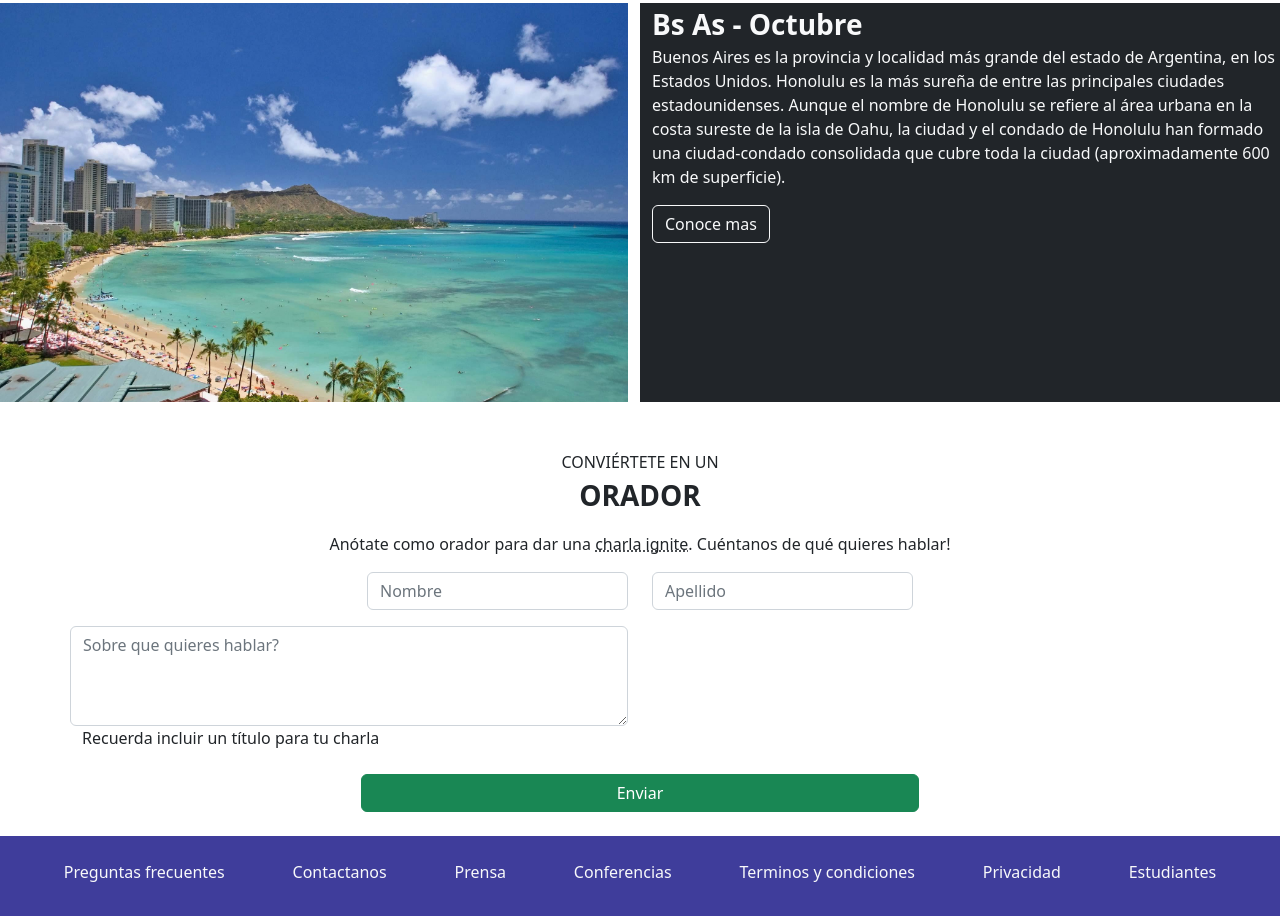
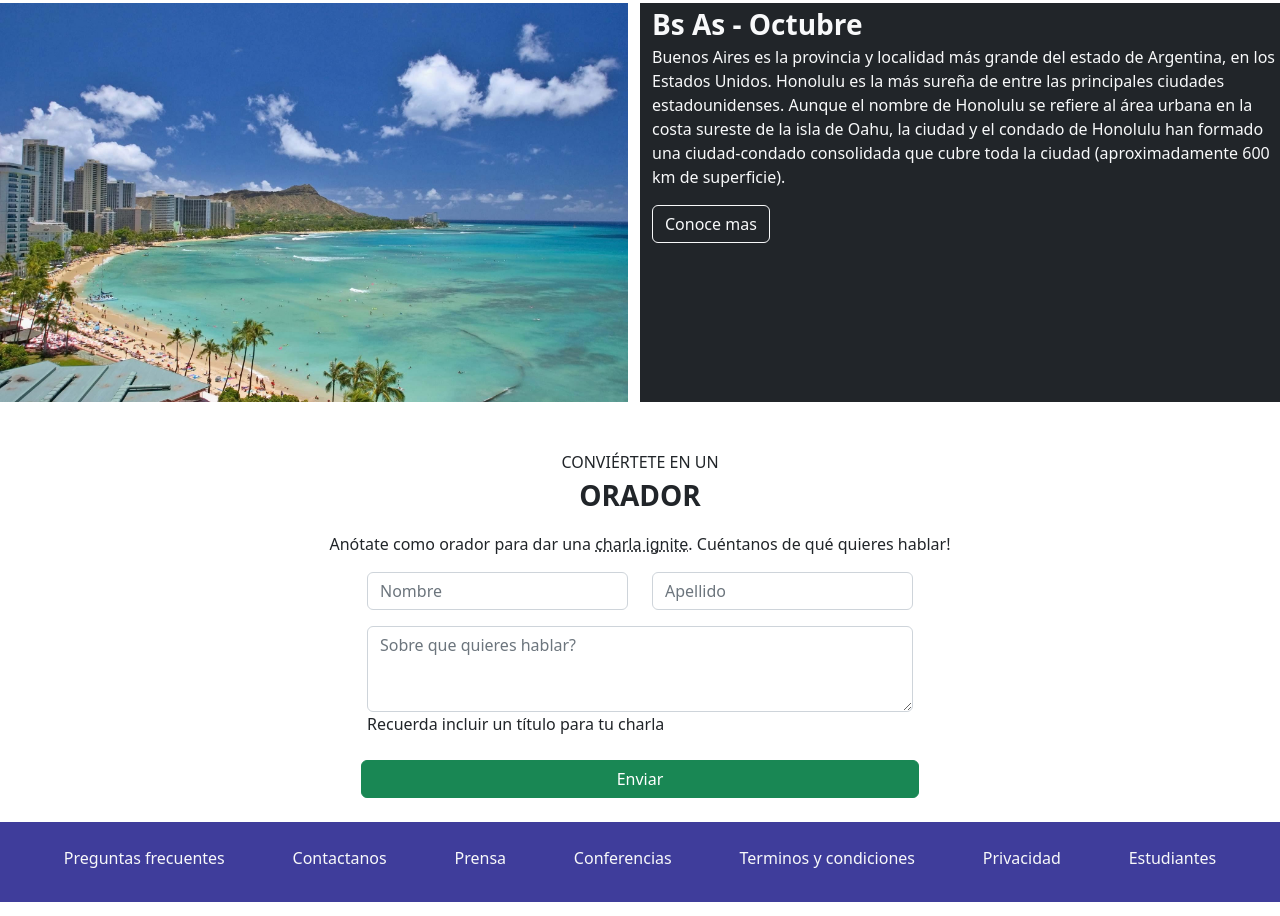
Before and after one commit to VickVe/proyectoCodoaCodo, a plain HTML site: page index.html in a window 1280 px wide. Shown: the part 1425-2341 px from the top of the page. Drawn offline with nearby package versions, Linux system fonts and the light colour scheme.

Commit message:
update index.html

```diff
--- a/index.html
+++ b/index.html
@@ -124,18 +124,19 @@
             <p>Anótate como orador para dar una <abbr title="attribute">charla ignite</abbr>. Cuéntanos de qué quieres hablar!</p>
         </div>
         <div class="row justify-content-center">
-            <div class="col-3">
+          <div class="col-3">
               <input type="text" class="form-control" placeholder="Nombre" aria-label="First name">
             </div>
-            <div class="col-3">
+          <div class="col-3">
               <input type="text" class="form-control" placeholder="Apellido" aria-label="Last name">
             </div>
           </div>
-
-          <div class="row justify-content-center mt-3 col-6">
-            <textarea class="form-control" placeholder="Sobre que quieres hablar?" id="floatingTextarea2" style="height: 100px"></textarea>
+          <div class="row justify-content-center">
+            <div class="col-6 mt-3">
+              <textarea class="form-control" placeholder="Sobre que quieres hablar?" id="coment" rows="3"></textarea>
+              <label for="coment fs-1">Recuerda incluir un título para tu charla</label>
+            </div>
           </div>
-          <label for="floatingTextarea2">Recuerda incluir un título para tu charla</label>
     <div class="d-grid gap-2 col-6 mx-auto mt-4">
         <button class="btn btn-success" type="button">Enviar</button>
       </div>
```
